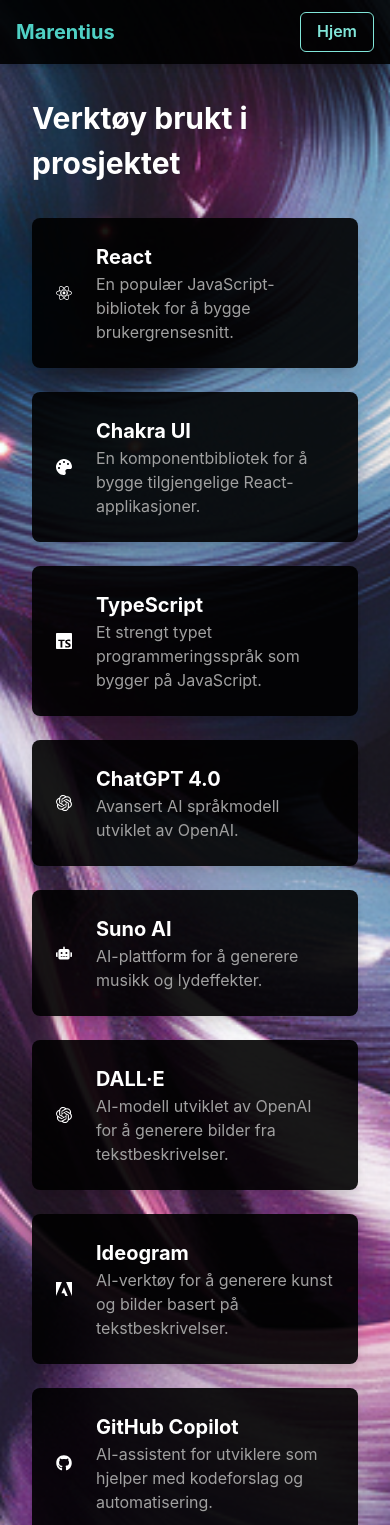
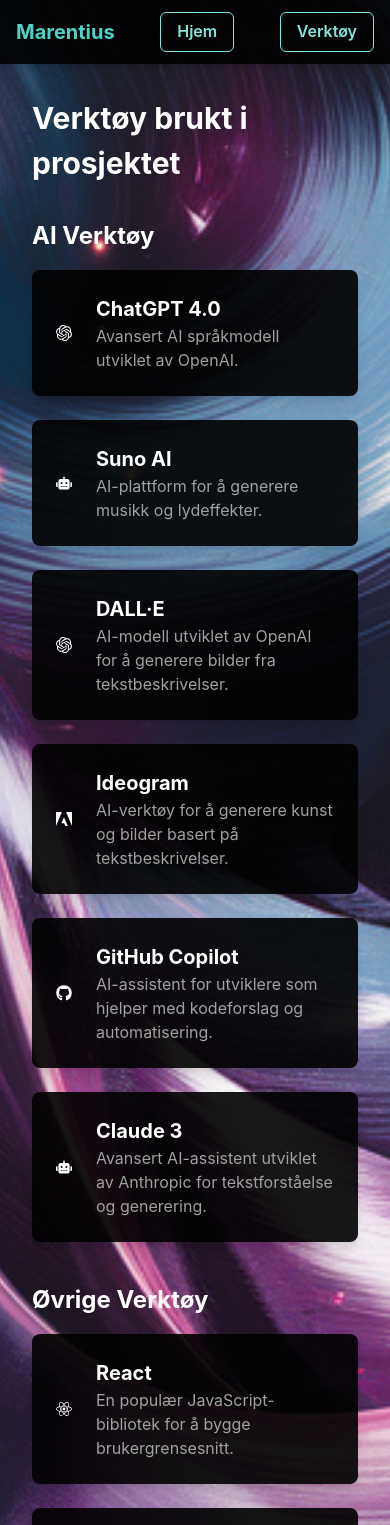
Before and after one commit to Marentius/music, a React (Vite) app: page /tools in a window 390 px wide. Shown: the top 1525 px of the page. Built offline with nearby package versions, Linux system fonts and the light colour scheme.

Commit message:
Mobile update. ToolDetails added.

```diff
--- a/src/App.tsx
+++ b/src/App.tsx
@@ -5,8 +5,10 @@
 import MusicPlayer from "./components/MusicPlayer"; // Importer MusicPlayer
 import NavBar from "./components/NavBar"; // Importer NavBar
 import ToolsList from "./components/ToolList"; // Importer ToolsList
+import ToolDetails from "./components/ToolDetails"; // Importer ToolDetails
 import { songs as songData, Song } from "./songs"; // Importer sangene og Song-typen fra songs.ts
 import { Box } from "@chakra-ui/react";
+import { tools } from "./tools"; // Importer verktøyene
 
 const App: React.FC = () => {
   const [songs, setSongs] = useState<Song[]>(songData); // Sett initielt songs til imported songs data
@@ -60,6 +62,9 @@
           />
           {/* Legg til en ny rute for ToolsList */}
           <Route path="/tools" element={<ToolsList />} />
+
+          {/* Legg til en ny rute for ToolDetails */}
+          <Route path="/tools/:id" element={<ToolDetails tools={tools} />} />
         </Routes>
       </Router>
     </Box>
--- a/src/components/NavBar.tsx
+++ b/src/components/NavBar.tsx
@@ -31,6 +31,15 @@
         <Button colorScheme="teal" variant="outline" size="md" as={Link} to="/">
           Hjem
         </Button>
+        <Button
+          colorScheme="teal"
+          variant="outline"
+          size="md"
+          as={Link}
+          to="/tools"
+        >
+          Verktøy
+        </Button>
       </Flex>
     </Box>
   );
--- a/src/components/SongList.tsx
+++ b/src/components/SongList.tsx
@@ -137,6 +137,8 @@
             <Aside
               artistInfo="Alt du ser på denne nettsiden er KI generert. Det inkluderer bilder, sanger, kode, og til og med denne teksten. Trykk på linken under for å se en samling over alle verktøy som er brukt i prosessen av å lage denne nettsiden."
               artistImageSrc="/assistant.png"
+              linkText="Se verktøyene som ble brukt"
+              linkUrl="/tools"
               my={8}
             />
           </>
--- /dev/null
+++ b/src/components/ToolDetails.tsx
@@ -0,0 +1,53 @@
+// ToolDetails.tsx
+
+import React from "react";
+import { useParams } from "react-router-dom";
+import { Box, Text, Icon } from "@chakra-ui/react";
+import { Tool } from "../tools";
+
+interface ToolDetailsProps {
+  tools: Tool[];
+}
+
+const ToolDetails: React.FC<ToolDetailsProps> = ({ tools }) => {
+  const { id } = useParams<{ id: string }>();
+  const tool = tools.find((tool) => tool.id === parseInt(id || "0"));
+
+  if (!tool) {
+    return <Text>Verktøy ikke funnet!</Text>;
+  }
+
+  return (
+    <Box
+      bg="rgba(0, 0, 0, 0.9)"
+      p={6}
+      rounded="lg"
+      shadow="lg"
+      color="white"
+      maxWidth="800px"
+      mx="auto"
+      mt={8}
+    >
+      {/* Tool Icon */}
+      <Icon as={() => tool.icon} boxSize={12} mb={4} />
+
+      {/* Tool Name */}
+      <Text fontSize="3xl" fontWeight="bold">
+        {tool.name}
+      </Text>
+
+      {/* Tool Description */}
+      <Text fontSize="md" color="gray.400" mt={2}>
+        {tool.description}
+      </Text>
+
+      {/* Eksempelvis plass for mer informasjon om verktøyet */}
+      <Text fontSize="sm" color="gray.300" mt={4}>
+        Dette er plassen for alle relevante prompts, svar og annen informasjon
+        om {tool.name}.
+      </Text>
+    </Box>
+  );
+};
+
+export default ToolDetails;
--- a/src/components/ToolList.tsx
+++ b/src/components/ToolList.tsx
@@ -1,10 +1,13 @@
-// ToolsList.tsx
-
+// ToolList.tsx
 import React from "react";
 import { Box, Text, Flex, Icon } from "@chakra-ui/react";
-import { tools, Tool } from "../tools"; // Importer verktøyliste fra tools.ts
+import { Link } from "react-router-dom";
+import { tools, Tool } from "../tools";
 
 const ToolList: React.FC = () => {
+  const aiTools = tools.filter((tool) => tool.category === "AI Verktøy");
+  const otherTools = tools.filter((tool) => tool.category === "Øvrige Verktøy");
+
   return (
     <Flex
       direction="column"
@@ -13,16 +16,18 @@
       p={8}
       alignItems="center"
     >
-      {/* Header */}
       <Text fontSize="3xl" fontWeight="bold" color="white" mb={8}>
         Verktøy brukt i prosjektet
       </Text>
 
-      {/* Tools List */}
-      <Flex direction="column" gap={6} width="100%" maxWidth="800px">
-        {tools.map((tool: Tool) => (
+      <Box width="100%" maxWidth="800px" mb={10}>
+        <Text fontSize="2xl" fontWeight="bold" color="white" mb={4}>
+          AI Verktøy
+        </Text>
+        <Flex direction="column" gap={6}>
+          {aiTools.map((tool: Tool) => (
+            <Link to={`/tools/${tool.id}`} key={tool.id}>
               <Box
-            key={tool.id}
                 bg="rgba(0, 0, 0, 0.9)"
                 rounded="lg"
                 shadow="lg"
@@ -33,12 +38,9 @@
                 justifyContent="space-between"
                 _hover={{ transform: "scale(1.05)", transition: "0.3s ease" }}
               >
-            {/* Icon */}
                 <Box mr={6}>
                   <Icon as={() => tool.icon} boxSize={12} />
                 </Box>
-
-            {/* Tool Info */}
                 <Box flex="1">
                   <Text fontSize="xl" fontWeight="bold" color="white">
                     {tool.name}
@@ -48,8 +50,45 @@
                   </Text>
                 </Box>
               </Box>
+            </Link>
           ))}
         </Flex>
+      </Box>
+
+      <Box width="100%" maxWidth="800px">
+        <Text fontSize="2xl" fontWeight="bold" color="white" mb={4}>
+          Øvrige Verktøy
+        </Text>
+        <Flex direction="column" gap={6}>
+          {otherTools.map((tool: Tool) => (
+            <Link to={`/tools/${tool.id}`} key={tool.id}>
+              <Box
+                bg="rgba(0, 0, 0, 0.9)"
+                rounded="lg"
+                shadow="lg"
+                overflow="hidden"
+                p={6}
+                display="flex"
+                alignItems="center"
+                justifyContent="space-between"
+                _hover={{ transform: "scale(1.05)", transition: "0.3s ease" }}
+              >
+                <Box mr={6}>
+                  <Icon as={() => tool.icon} boxSize={12} />
+                </Box>
+                <Box flex="1">
+                  <Text fontSize="xl" fontWeight="bold" color="white">
+                    {tool.name}
+                  </Text>
+                  <Text fontSize="md" color="gray.400">
+                    {tool.description}
+                  </Text>
+                </Box>
+              </Box>
+            </Link>
+          ))}
+        </Flex>
+      </Box>
     </Flex>
   );
 };
--- a/src/tools.ts
+++ b/src/tools.ts
@@ -2,12 +2,19 @@
 import { FaReact, FaPalette, FaCode, FaRobot, FaGithub } from "react-icons/fa"; // Importer ikoner fra react-icons
 import { SiOpenai, SiTypescript, SiAdobe } from "react-icons/si"; // Importer spesifikke ikoner fra react-icons
 import React from "react";
+
+export interface ToolDetail {
+  prompt: string;
+  response: string;
+}
 
 export interface Tool {
   id: number;
   name: string;
   description: string;
   icon: React.ReactNode;
+  category: "AI Verktøy" | "Øvrige Verktøy";
+  details: ToolDetail[]; // Ny egenskap for detaljer
 }
 
 export const tools: Tool[] = [
@@ -15,60 +22,101 @@
     id: 1,
     name: "React",
     description: "En populær JavaScript-bibliotek for å bygge brukergrensesnitt.",
-    icon: React.createElement(FaReact), // Bruker react-icons
+    icon: React.createElement(FaReact),
+    category: "Øvrige Verktøy",
+    details: [
+      { prompt: "Hvordan lage en komponent i React?", response: "Lag en funksjon som returnerer JSX." },
+      // Legg til flere prompts og svar om nødvendig
+    ],
   },
   {
     id: 2,
     name: "Chakra UI",
     description: "En komponentbibliotek for å bygge tilgjengelige React-applikasjoner.",
-    icon: React.createElement(FaPalette), // Bruker react-icons
+    icon: React.createElement(FaPalette),
+    category: "Øvrige Verktøy",
+    details: [
+      { prompt: "Hvordan bruke Chakra UI for styling?", response: "Bruk `Box` og andre komponenter med prop'er som `bg`, `p`, `m` osv." },
+    ],
   },
   {
     id: 3,
     name: "TypeScript",
     description: "Et strengt typet programmeringsspråk som bygger på JavaScript.",
-    icon: React.createElement(SiTypescript), // Bruker react-icons
+    icon: React.createElement(SiTypescript),
+    category: "Øvrige Verktøy",
+    details: [
+      { prompt: "Hva er en union type i TypeScript?", response: "En type som kan være flere forskjellige typer, f.eks. `string | number`." },
+    ],
   },
   {
     id: 4,
     name: "ChatGPT 4.0",
     description: "Avansert AI språkmodell utviklet av OpenAI.",
-    icon: React.createElement(SiOpenai), // Bruker react-icons
+    icon: React.createElement(SiOpenai),
+    category: "AI Verktøy",
+    details: [
+      { prompt: "Hvordan bruke Chakra UI for styling?", response: "Bruk `Box` og andre komponenter med prop'er som `bg`, `p`, `m` osv." },
+    ],
   },
   {
     id: 5,
     name: "Suno AI",
     description: "AI-plattform for å generere musikk og lydeffekter.",
-    icon: React.createElement(FaRobot), // Generisk robot-ikon fra react-icons
+    icon: React.createElement(FaRobot),
+    category: "AI Verktøy",
+    details: [
+      { prompt: "Hvordan bruke Chakra UI for styling?", response: "Bruk `Box` og andre komponenter med prop'er som `bg`, `p`, `m` osv." },
+    ],
   },
   {
     id: 6,
     name: "DALL·E",
     description: "AI-modell utviklet av OpenAI for å generere bilder fra tekstbeskrivelser.",
-    icon: React.createElement(SiOpenai), // Bruker OpenAI-ikon
+    icon: React.createElement(SiOpenai),
+    category: "AI Verktøy",
+    details: [
+      { prompt: "Hvordan bruke Chakra UI for styling?", response: "Bruk `Box` og andre komponenter med prop'er som `bg`, `p`, `m` osv." },
+    ],
   },
   {
     id: 7,
     name: "Ideogram",
     description: "AI-verktøy for å generere kunst og bilder basert på tekstbeskrivelser.",
-    icon: React.createElement(SiAdobe), // Generisk ikon for kreative verktøy
+    icon: React.createElement(SiAdobe),
+    category: "AI Verktøy",
+    details: [
+      { prompt: "Hvordan bruke Chakra UI for styling?", response: "Bruk `Box` og andre komponenter med prop'er som `bg`, `p`, `m` osv." },
+    ],
   },
   {
     id: 8,
     name: "GitHub Copilot",
     description: "AI-assistent for utviklere som hjelper med kodeforslag og automatisering.",
-    icon: React.createElement(FaGithub), // Bruker GitHub-ikon fra react-icons
+    icon: React.createElement(FaGithub),
+    category: "AI Verktøy",
+    details: [
+      { prompt: "Hvordan bruke Chakra UI for styling?", response: "Bruk `Box` og andre komponenter med prop'er som `bg`, `p`, `m` osv." },
+    ],
   },
   {
     id: 9,
     name: "Cursor",
     description: "Et verktøy for å navigere og redigere koder raskere.",
-    icon: React.createElement(FaCode), // Generisk kode-ikon
+    icon: React.createElement(FaCode),
+    category: "Øvrige Verktøy",
+    details: [
+      { prompt: "Hvordan bruke Chakra UI for styling?", response: "Bruk `Box` og andre komponenter med prop'er som `bg`, `p`, `m` osv." },
+    ],
   },
   {
     id: 10,
     name: "Claude 3",
     description: "Avansert AI-assistent utviklet av Anthropic for tekstforståelse og generering.",
-    icon: React.createElement(FaRobot), // Bruker generisk robot-ikon
-  }
+    icon: React.createElement(FaRobot),
+    category: "AI Verktøy",
+    details: [
+      { prompt: "Hvordan bruke Chakra UI for styling?", response: "Bruk `Box` og andre komponenter med prop'er som `bg`, `p`, `m` osv." },
+    ],
+  },
 ];
```
Lines whose indentation alone changed are shown as unchanged.
